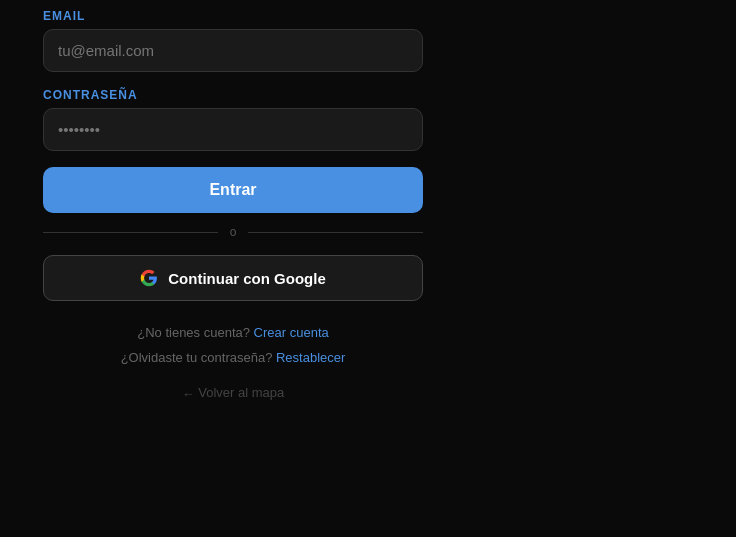
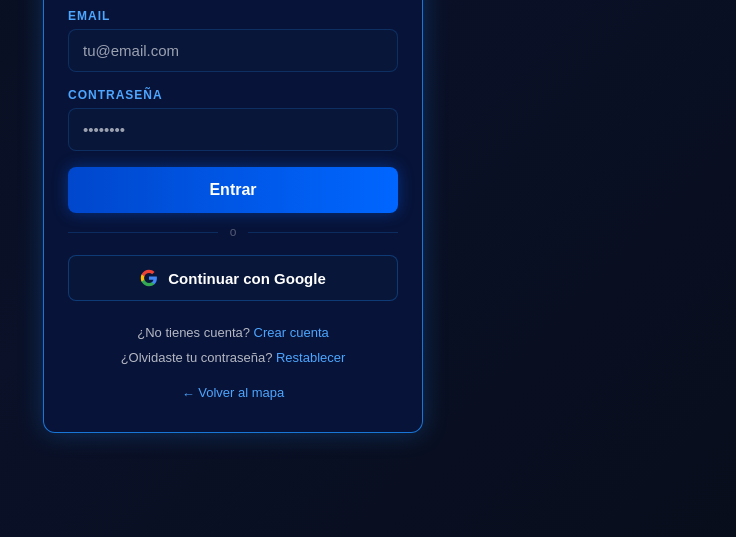
Before and after one commit to firma-providenciacl-dsign-cgi-Main-exe/deliverymap, a website: page www/login.html in a window 1280 px wide. Shown: the part 263-800 px from the top of the page, without its empty margins (407-1143 px from the left). Drawn offline with Linux system fonts and the light colour scheme.

Commit message:
feat: restyling cyberpunk/neón azul en login.html
Fondo azul marino, card con borde neón, inputs translúcidos,
botones con gradiente y glow, textos blancos consistentes con perfil y sugerir.

Co-Authored-By: Claude Sonnet 4.6 <noreply@anthropic.com>

```diff
--- a/www/login.html
+++ b/www/login.html
@@ -7,8 +7,8 @@
   <style>
     * { box-sizing: border-box; margin: 0; padding: 0; }
     body {
-      background: #0a0a0a;
-      color: #ccc;
+      background: linear-gradient(135deg, #080d1a 0%, #0a1128 50%, #080d1a 100%);
+      color: #ffffff;
       font-family: sans-serif;
       min-height: 100vh;
       display: flex;
@@ -19,6 +19,11 @@
     .container {
       width: 100%;
       max-width: 380px;
+      background: rgba(8,20,60,0.85);
+      border: 1px solid rgba(30,144,255,0.8);
+      box-shadow: 0 0 25px rgba(30,144,255,0.25);
+      border-radius: 12px;
+      padding: 32px 24px;
     }
     .logo {
       font-size: 28px;
@@ -46,7 +51,7 @@
     label {
       display: block;
       font-size: 12px;
-      color: #4a90e2;
+      color: #4da6ff;
       font-weight: 700;
       letter-spacing: 1px;
       text-transform: uppercase;
@@ -54,39 +59,43 @@
     }
     input {
       width: 100%;
-      background: #1a1a1a;
-      border: 1px solid #333;
-      border-radius: 10px;
-      color: white;
+      background: rgba(10,25,60,0.6);
+      border: 1px solid rgba(30,144,255,0.2);
+      border-radius: 8px;
+      color: #ffffff;
       font-size: 15px;
       padding: 12px 14px;
       outline: none;
       margin-bottom: 16px;
-      transition: border 0.2s;
+      transition: border 0.2s, box-shadow 0.2s;
     }
-    input:focus { border-color: #4a90e2; }
+    input:focus { border-color: #1e90ff; box-shadow: 0 0 10px rgba(30,144,255,0.4); }
+    input::-webkit-input-placeholder { color: rgba(255,255,255,0.6) !important; }
+    input::-moz-placeholder { color: rgba(255,255,255,0.6) !important; opacity: 1; }
+    input::placeholder { color: rgba(255,255,255,0.6) !important; }
     .btn-primary {
       width: 100%;
       padding: 14px;
-      background: #4a90e2;
-      color: white;
+      background: linear-gradient(90deg, #0047cc, #0066ff);
+      color: #ffffff;
       border: none;
-      border-radius: 10px;
+      border-radius: 8px;
       font-size: 16px;
       font-weight: 700;
       cursor: pointer;
       transition: opacity 0.2s;
       margin-bottom: 12px;
+      box-shadow: 0 0 15px rgba(0,102,255,0.4);
     }
     .btn-primary:active { opacity: 0.8; }
     .btn-primary:disabled { opacity: 0.5; cursor: not-allowed; }
     .btn-google {
       width: 100%;
       padding: 13px;
-      background: #1a1a1a;
-      color: white;
-      border: 1px solid #444;
-      border-radius: 10px;
+      background: rgba(10,25,60,0.6);
+      color: #ffffff;
+      border: 1px solid rgba(30,144,255,0.3);
+      border-radius: 8px;
       font-size: 15px;
       font-weight: 600;
       cursor: pointer;
@@ -107,11 +116,11 @@
     .separador hr {
       flex: 1;
       border: none;
-      border-top: 1px solid #333;
+      border-top: 1px solid rgba(30,144,255,0.2);
     }
     .separador span {
       font-size: 12px;
-      color: #555;
+      color: rgba(255,255,255,0.3);
     }
     .mensaje {
       padding: 12px;
@@ -126,14 +135,14 @@
     .links {
       text-align: center;
       font-size: 13px;
-      color: #666;
+      color: rgba(255,255,255,0.7);
     }
-    .links a { color: #4a90e2; text-decoration: none; }
+    .links a { color: #4da6ff; text-decoration: none; }
     .volver {
       display: block;
       text-align: center;
       margin-top: 20px;
-      color: #444;
+      color: #4da6ff;
       text-decoration: none;
       font-size: 13px;
     }
```
